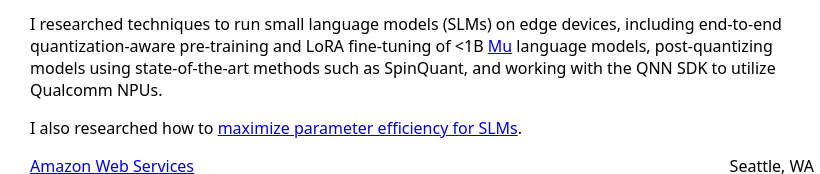
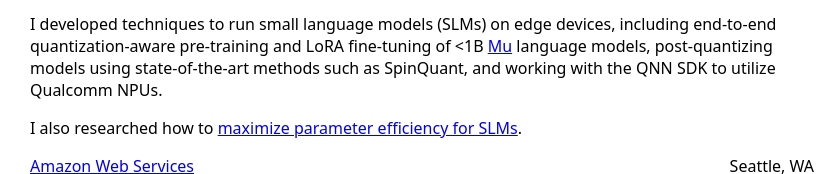
Before and after one commit to chadvoegele/blog, an Eleventy site: page about.njk in a window 1280 px wide. Shown: the part 431-605 px from the top of the page, 218-1038 px from the left. Built offline with nearby package versions, Linux system fonts and the light colour scheme; Eleventy itself is replaced by a stand-in of ours; files that its build step writes are made by us from their sources.

Commit message:
update language

```diff
--- a/about.njk
+++ b/about.njk
@@ -55,7 +55,7 @@
 {{ left_right('Senior Research Engineer', 'November 2023 - December 2025') }}
 
 <p>
-I researched techniques to run small language models (SLMs) on
+I developed techniques to run small language models (SLMs) on
 edge devices, including end-to-end quantization-aware pre-training and LoRA
 fine-tuning of <1B
 <a href="https://blogs.windows.com/windowsexperience/2025/06/23/introducing-mu-language-model-and-how-it-enabled-the-agent-in-windows-settings/">Mu</a>
```
